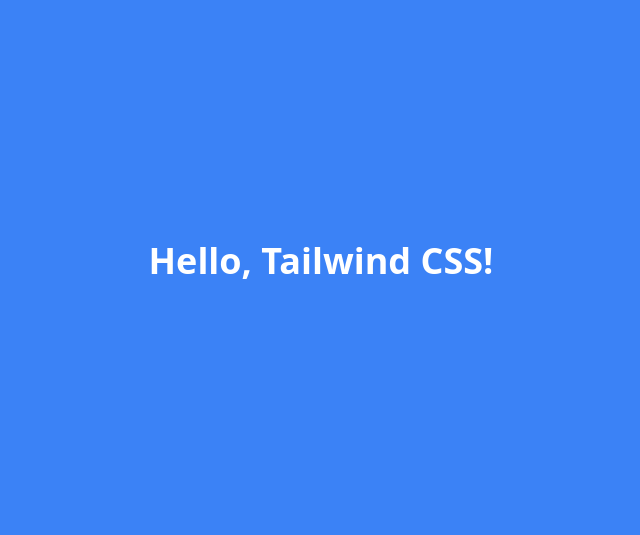
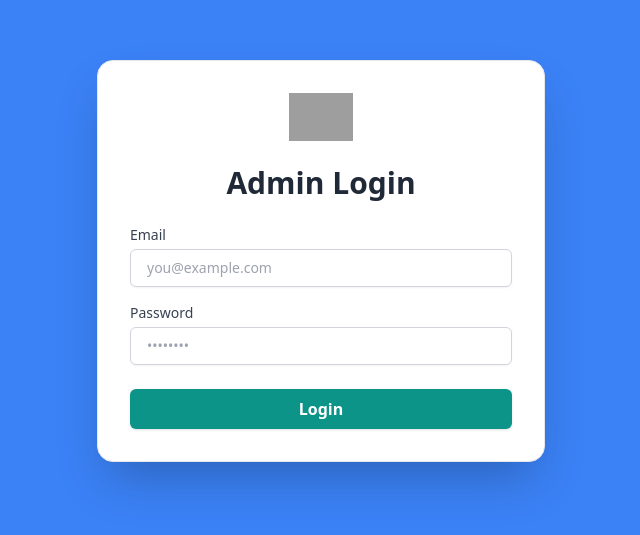
Before and after one commit to being-yash/zevar-ui, a React (Vite) app: page / in a window 1280 px wide. Shown: the part 139-674 px from the top of the page, without its empty margins (319-959 px from the left). Built offline with nearby package versions, Linux system fonts and the light colour scheme; grey boxes are pictures that could not be loaded.

Commit message:
login function and basic dashboard

```diff
--- a/package.json
+++ b/package.json
@@ -6,6 +6,7 @@
     "@testing-library/jest-dom": "^5.16.5",
     "@testing-library/react": "^13.4.0",
     "@testing-library/user-event": "^14.4.3",
+    "axios": "^1.10.0",
     "react": "^18.2.0",
     "react-dom": "^18.2.0",
     "web-vitals": "^3.1.0"
--- a/src/App.jsx
+++ b/src/App.jsx
@@ -1,10 +1,30 @@
 // ./src/App.js
-import React from 'react';
+import React from "react";
+import { useAuth } from "./contexts/AuthContext";
+import LoginForm from "./components/LoginForm";
+
+function Dashboard() {
+  const { user, logout } = useAuth();
+  return (
+    <div className="flex flex-col items-center justify-center h-screen bg-green-100">
+      <h1 className="text-3xl font-bold mb-4">Welcome, {user.name}!</h1>
+      <p className="mb-4">Email: {user.email}</p>
+      <button
+        className="bg-red-500 text-white px-4 py-2 rounded"
+        onClick={logout}
+      >
+        Logout
+      </button>
+      {/* Dummy data table or content can go here */}
+    </div>
+  );
+}
 
 function App() {
+  const { user } = useAuth();
   return (
     <div className="flex justify-center items-center h-screen bg-blue-500">
-      <h1 className="text-4xl text-white font-bold">Hello, Tailwind CSS!</h1>
+      {user ? <Dashboard /> : <LoginForm />}
     </div>
   );
 }
--- /dev/null
+++ b/src/api.js
@@ -0,0 +1,24 @@
+import axios from "axios";
+
+const BASE_URL = "https://c5b5-2402-8100-2735-31b6-45b2-5da3-69e9-5d4f.ngrok-free.app/api";
+
+const api = axios.create({
+  baseURL: BASE_URL,
+  headers: {
+    "Content-Type": "application/json",
+  },
+});
+
+// Optionally add an interceptor for auth token
+api.interceptors.request.use(
+  (config) => {
+    const token = localStorage.getItem("access_token");
+    if (token) {
+      config.headers.Authorization = `Bearer ${token}`;
+    }
+    return config;
+  },
+  (error) => Promise.reject(error)
+);
+
+export default api;
--- /dev/null
+++ b/src/components/Dashboard.jsx
@@ -0,0 +1,79 @@
+import React from "react";
+import { useAuth } from "../contexts/AuthContext";
+
+const sidebarLinks = [
+  { name: "Dashboard", icon: "🏠" },
+  { name: "Users", icon: "👥" },
+  { name: "Settings", icon: "⚙️" },
+];
+
+function Sidebar({ onLogout }) {
+  return (
+    <div className="h-screen w-64 bg-blue-900 text-white flex flex-col">
+      <div className="p-6 font-bold text-2xl border-b border-blue-800">
+        Admin Panel
+      </div>
+      <nav className="flex-1 p-4">
+        <ul>
+          {sidebarLinks.map((link) => (
+            <li
+              key={link.name}
+              className="flex items-center gap-3 px-3 py-2 rounded hover:bg-blue-800 cursor-pointer mb-2"
+            >
+              <span>{link.icon}</span>
+              <span>{link.name}</span>
+            </li>
+          ))}
+        </ul>
+      </nav>
+      <button
+        className="m-4 bg-red-500 hover:bg-red-600 text-white py-2 rounded"
+        onClick={onLogout}
+      >
+        Logout
+      </button>
+    </div>
+  );
+}
+
+function AdminDashboard() {
+  const { user } = useAuth();
+
+  return (
+    <div className="flex-1 p-10 bg-gray-50 min-h-screen">
+      <h1 className="text-3xl font-bold mb-4">Welcome, {user.name}!</h1>
+      <div className="grid grid-cols-1 md:grid-cols-3 gap-6 mb-8">
+        <div className="bg-white rounded shadow p-6">
+          <div className="text-gray-500">Users</div>
+          <div className="text-2xl font-bold">1,234</div>
+        </div>
+        <div className="bg-white rounded shadow p-6">
+          <div className="text-gray-500">Revenue</div>
+          <div className="text-2xl font-bold">$12,345</div>
+        </div>
+        <div className="bg-white rounded shadow p-6">
+          <div className="text-gray-500">Active Sessions</div>
+          <div className="text-2xl font-bold">87</div>
+        </div>
+      </div>
+      <div className="bg-white rounded shadow p-6">
+        <h2 className="text-xl font-semibold mb-2">Recent Activity</h2>
+        <ul className="divide-y">
+          <li className="py-2">User <b>Jane Doe</b> signed up.</li>
+          <li className="py-2">User <b>John Smith</b> upgraded plan.</li>
+          <li className="py-2">System maintenance completed.</li>
+        </ul>
+      </div>
+    </div>
+  );
+}
+
+export default function Dashboard() {
+  const { logout } = useAuth();
+  return (
+    <div className="flex h-screen">
+      <Sidebar onLogout={logout} />
+      <AdminDashboard />
+    </div>
+  );
+}
--- /dev/null
+++ b/src/components/LoginForm.jsx
@@ -0,0 +1,65 @@
+import React, { useState } from "react";
+import { useAuth } from "../contexts/AuthContext";
+
+export default function LoginForm() {
+  const { login } = useAuth();
+  const [email, setEmail] = useState("");
+  const [password, setPassword] = useState("");
+  const [error, setError] = useState("");
+
+  const handleSubmit = async (e) => {
+    e.preventDefault();
+    setError("");
+    try {
+      await login(email, password);
+    } catch {
+      setError("Invalid credentials");
+    }
+  };
+
+  return (
+    <form onSubmit={handleSubmit} className="bg-white p-8 rounded-2xl shadow-2xl w-full max-w-md border border-gray-200 font-inter">
+        <div className="flex justify-center mb-6">
+            <img src="/logo.png" alt="Zevar Logo" className="h-12" /> {/* optional branding */}
+        </div>
+        <h2 className="text-3xl font-bold text-center text-gray-800 mb-6">Admin Login</h2>
+
+        {error && (
+            <div className="text-red-600 text-sm text-center mb-4 bg-red-100 px-4 py-2 rounded">
+            {error}
+            </div>
+        )}
+
+        <div className="mb-4">
+            <label className="block text-sm font-medium text-gray-700 mb-1">Email</label>
+            <input
+            type="email"
+            className="w-full px-4 py-2 border border-gray-300 rounded-md shadow-sm focus:ring-teal-500 focus:border-teal-500 text-sm"
+            placeholder="you@example.com"
+            value={email}
+            onChange={e => setEmail(e.target.value)}
+            required
+            />
+        </div>
+
+        <div className="mb-6">
+            <label className="block text-sm font-medium text-gray-700 mb-1">Password</label>
+            <input
+            type="password"
+            className="w-full px-4 py-2 border border-gray-300 rounded-md shadow-sm focus:ring-teal-500 focus:border-teal-500 text-sm"
+            placeholder="••••••••"
+            value={password}
+            onChange={e => setPassword(e.target.value)}
+            required
+            />
+        </div>
+
+        <button
+            type="submit"
+            className="w-full bg-teal-600 hover:bg-teal-700 text-white font-semibold py-2 rounded-md shadow transition duration-150"
+        >
+            Login
+        </button>
+    </form>
+  );
+}
--- /dev/null
+++ b/src/contexts/AuthContext.jsx
@@ -0,0 +1,33 @@
+import React, { createContext, useContext, useState } from "react";
+import api from "../api";
+
+const AuthContext = createContext();
+
+export function AuthProvider({ children }) {
+  const [user, setUser] = useState(null);
+  const [token, setToken] = useState(localStorage.getItem("access_token"));
+
+  const login = async (email, password) => {
+    const res = await api.post("/login", { email, password });
+    const data = res.data;
+    setUser(data.user);
+    setToken(data.access_token);
+    localStorage.setItem("access_token", data.access_token);
+  };
+
+  const logout = () => {
+    setUser(null);
+    setToken(null);
+    localStorage.removeItem("access_token");
+  };
+
+  return (
+    <AuthContext.Provider value={{ user, token, login, logout }}>
+      {children}
+    </AuthContext.Provider>
+  );
+}
+
+export function useAuth() {
+  return useContext(AuthContext);
+}
--- a/src/index.jsx
+++ b/src/index.jsx
@@ -1,17 +1,13 @@
-import React from 'react';
-import ReactDOM from 'react-dom/client';
-import './index.css';
-import App from './App';
-import reportWebVitals from './reportWebVitals';
+import React from "react";
+import ReactDOM from "react-dom/client";
+import App from "./App";
+import { AuthProvider } from "./contexts/AuthContext";
+import "./index.css";
 
-const root = ReactDOM.createRoot(document.getElementById('root'));
-root.render(
+ReactDOM.createRoot(document.getElementById("root")).render(
   <React.StrictMode>
-    <App />
+    <AuthProvider>
+      <App />
+    </AuthProvider>
   </React.StrictMode>
 );
-
-// If you want to start measuring performance in your app, pass a function
-// to log results (for example: reportWebVitals(console.log))
-// or send to an analytics endpoint. Learn more: https://bit.ly/CRA-vitals
-reportWebVitals();
```
Also changed, not shown: 1 other file (tests, documents, lock files or other folders).
